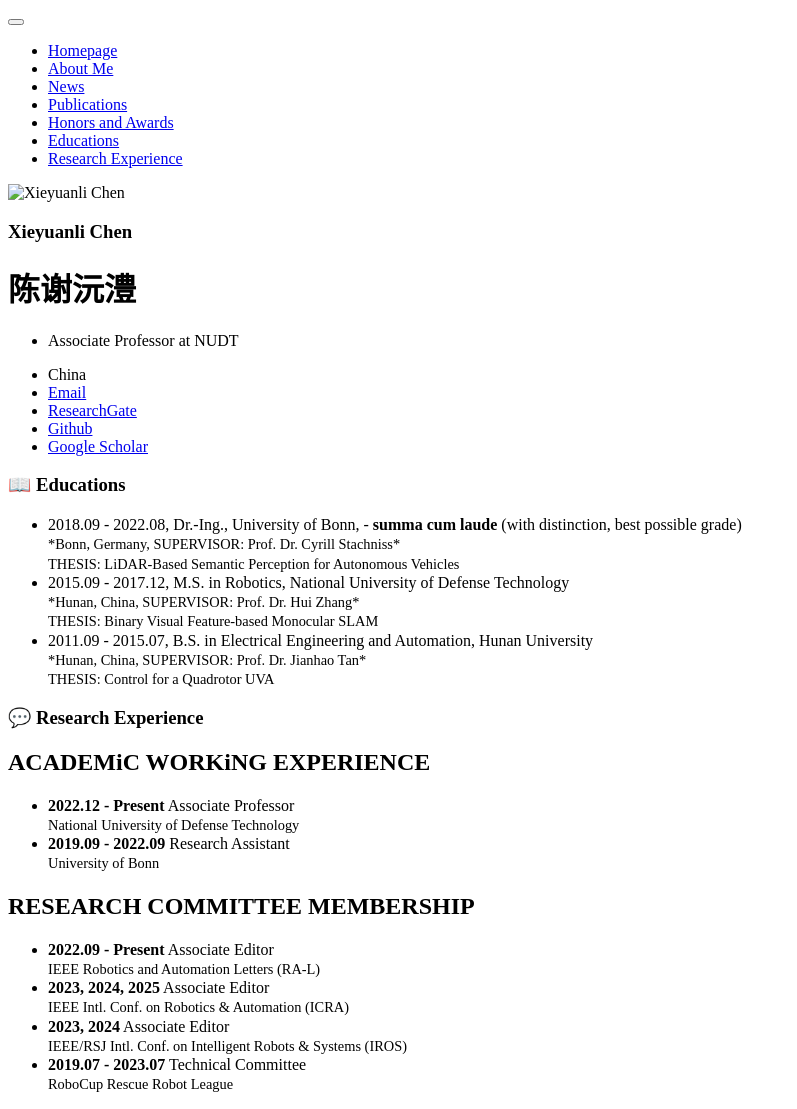
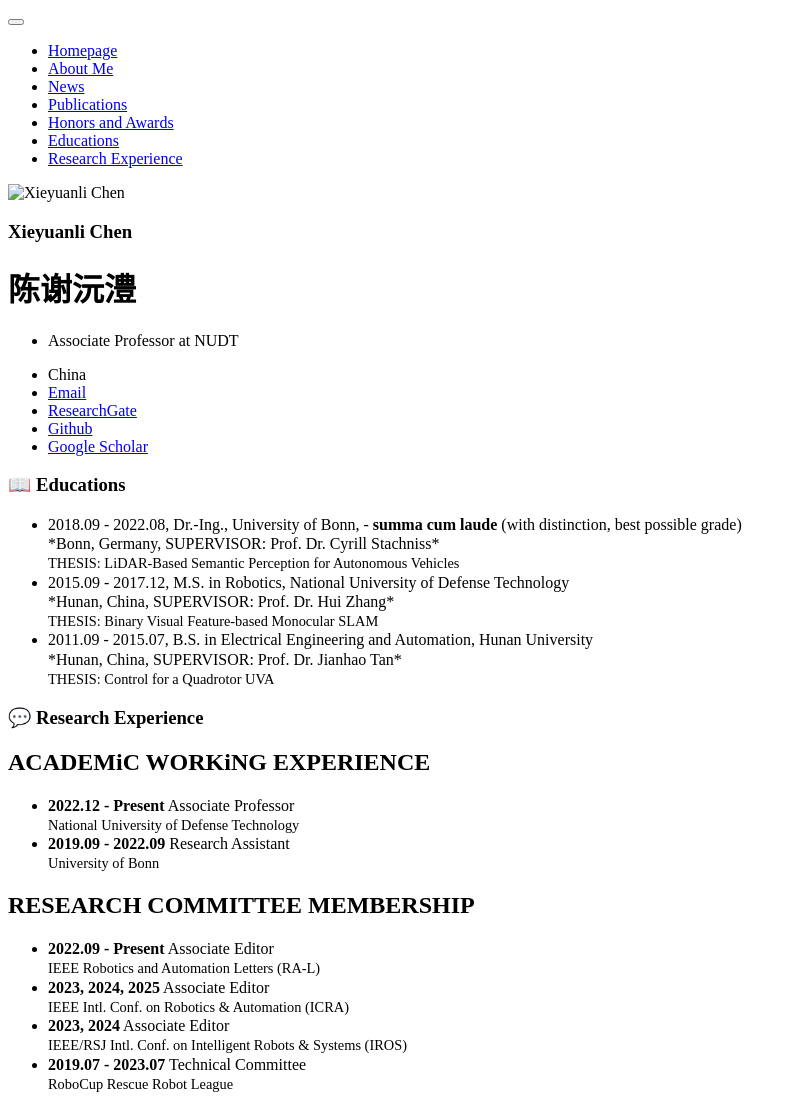
Before and after one commit to shenyehui/my-home, a Jekyll site: the page built from _pages/includes/others.md, in a window 1280 px wide. Shown: the whole page, without its empty margins (0-797 px from the left). Built offline with Jekyll 4.4.1, drawn with Linux system fonts in a browser that asks for light colours; our own code applies the rules of GitHub Pages for plain Markdown files.

Commit message:
Update others.md

```diff
--- a/_pages/includes/others.md
+++ b/_pages/includes/others.md
@@ -3,17 +3,17 @@
 # 📖 Educations
 - <p style="margin: 0; line-height: 1.2;">
   2018.09 - 2022.08, Dr.‑Ing., University of Bonn,  ‑ <strong>summa cum laude</strong> (with distinction, best possible grade)<br>
-  <span style="font-size: 90%;">*Bonn, Germany, SUPERVISOR: Prof. Dr. Cyrill Stachniss*</span><br>
+  *Bonn, Germany, SUPERVISOR: Prof. Dr. Cyrill Stachniss*<br>
   <span style="font-size: 90%;">THESIS: LiDAR‑Based Semantic Perception for Autonomous Vehicles</span>
   </p>
 - <p style="margin: 0; line-height: 1.2;">
   2015.09 - 2017.12, M.S. in Robotics, National University of Defense Technology<br>
-  <span style="font-size: 90%;">*Hunan, China, SUPERVISOR: Prof. Dr. Hui Zhang*</span><br>
+  *Hunan, China, SUPERVISOR: Prof. Dr. Hui Zhang*<br>
   <span style="font-size: 90%;">THESIS: Binary Visual Feature‑based Monocular SLAM</span>
   </p>
 - <p style="margin: 0; line-height: 1.2;">
   2011.09 - 2015.07, B.S. in Electrical Engineering and Automation, Hunan University<br>
-  <span style="font-size: 90%;">*Hunan, China, SUPERVISOR: Prof. Dr. Jianhao Tan* </span><br>
+  *Hunan, China, SUPERVISOR: Prof. Dr. Jianhao Tan*<br>
   <span style="font-size: 90%;">THESIS: Control for a Quadrotor UVA</span>
   </p>
 
```
